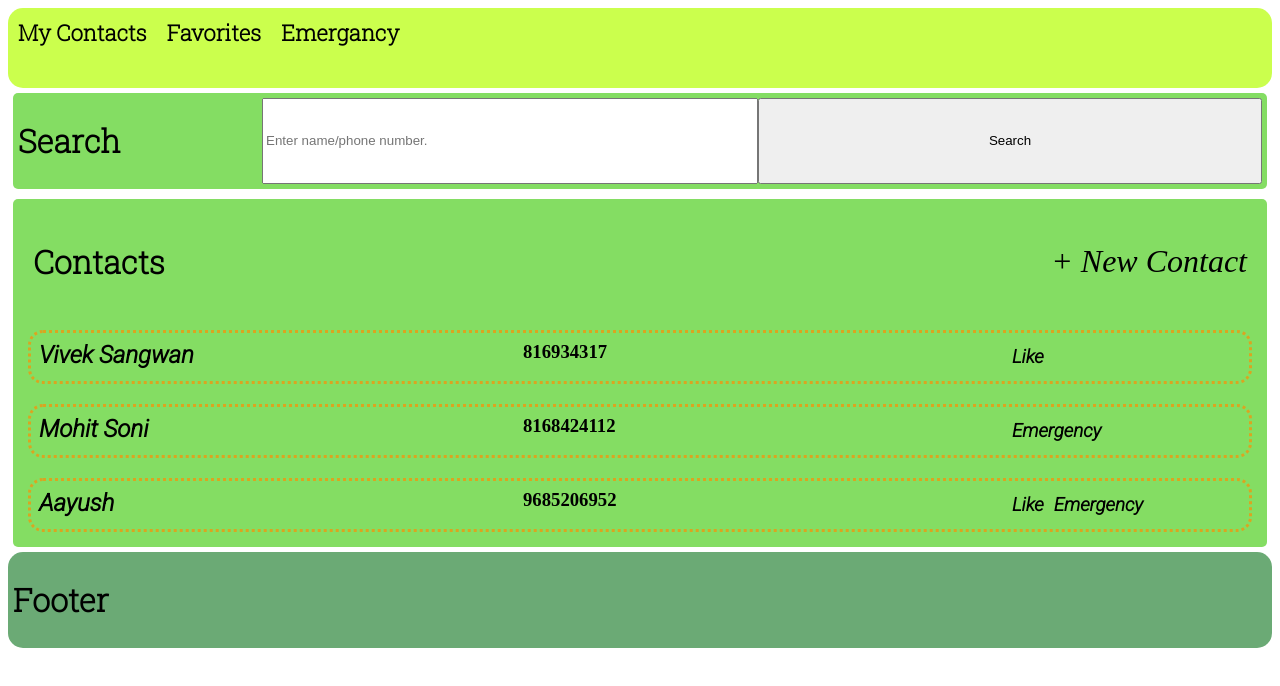
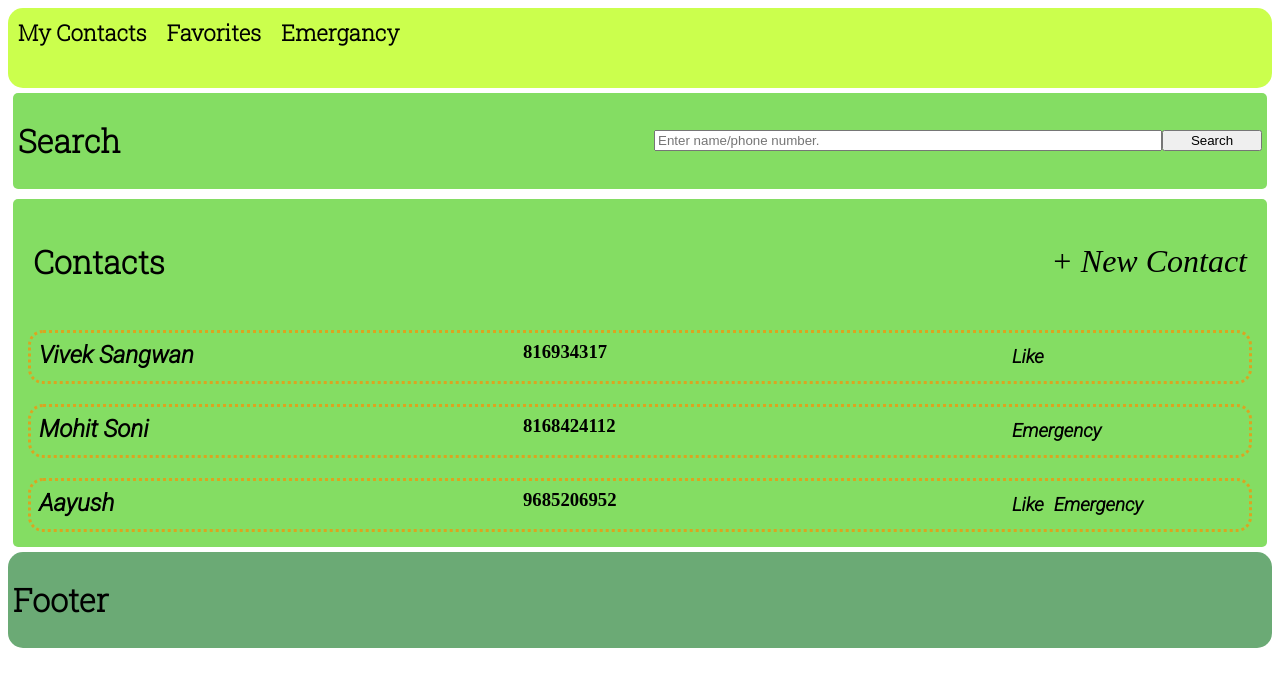
Before and after one commit to viveksangwan-cmd/phonebook, a React (Create React App) app: page / in a window 1280 px wide. Shown: the top 686 px of the page. Built offline with nearby package versions, Linux system fonts and the light colour scheme.

Commit message:
search bar css

```diff
--- a/src/styles/index.css
+++ b/src/styles/index.css
@@ -49,6 +49,8 @@
 .search > * {
   flex: 2;
   align-items: center;
+  max-height: 100px;
+
   /* justify-content: center; */
 }
 
@@ -101,6 +103,16 @@
   font-family: var(--secondary-font);
 }
 
+#search-input {
+  align-self: center;
+  max-width: 500px;
+}
+#search-button {
+  flex: 1;
+  max-width: 100px;
+  align-self: center;
+}
+
 #no-contacts {
   font-weight: bold;
   font-style: italic;
```
